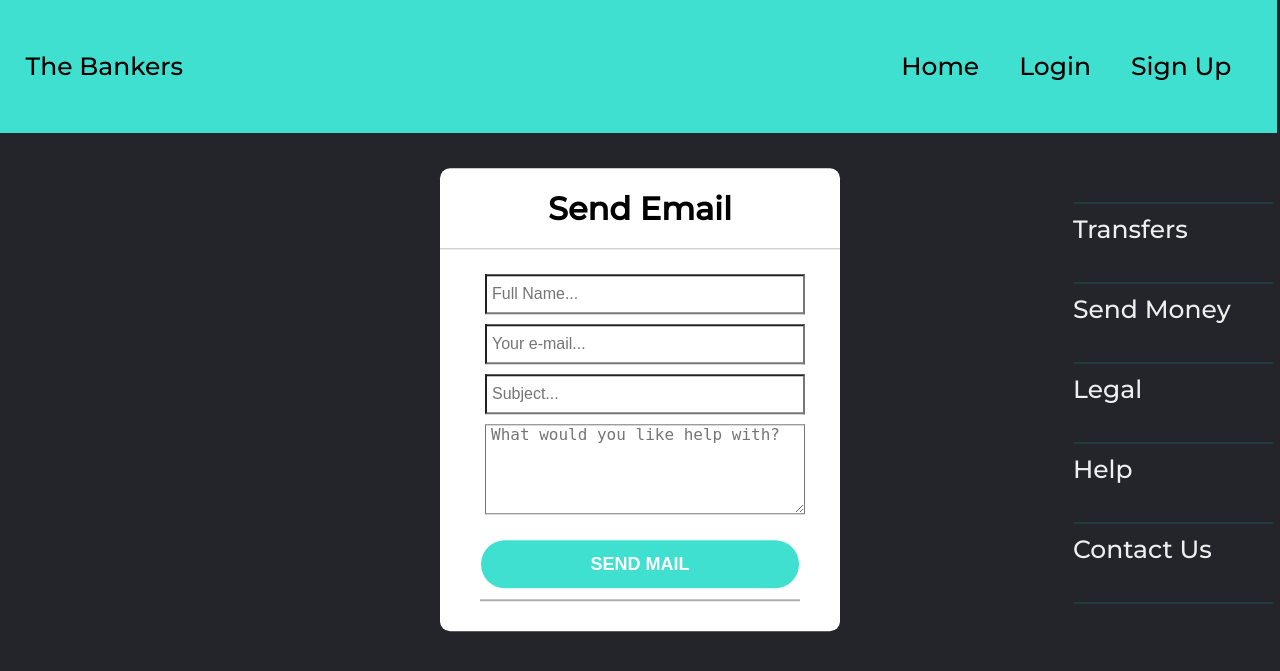
After one commit to Brick0810/The-Bankers, a PHP site: page /contactUs.php in a window 1280 px wide. The commit adds this page. Shown: the top 671 px of the page. Run offline with PHP 8.4, Linux system fonts and the light colour scheme.

Commit message:
Implemented contact us page

```diff
--- /dev/null
+++ b/The-Bankers-Branch_Test/Bankers/contactUs.php
@@ -0,0 +1,23 @@
+<?php
+include "header.html";
+include "include/functions.php";
+include "navbar.php";
+?>
+
+<body id="signup">
+    <div class="signup">
+        <h1>Send Email</h1>
+          <form class="contact-form" action="https://formsubmit.co/U2066800@unimail.hud.ac.uk" method="post">
+              <div class="text">
+                  <input type="text" name="name" placeholder="Full Name..." required>
+                  <input type="email" name="email" class="form-control" placeholder="Your e-mail..." required>
+                  <input type="text" name="subject" placeholder="Subject..." required>
+                  <textarea placeholder="What would you like help with?" class="messageBox" name="message" rows="10" required></textarea>
+                  <input type="hidden" name="_template" value="box">
+                  <input type="hidden" name="_captcha" value="false">
+                  <input type="hidden" name="_next" value="https://selene.hud.ac.uk/u2066800/include/contactUs-include.php">
+                  <button type="submit" name="submit">SEND MAIL</button>
+            </div>
+          </form>
+    </div>
+</body>
--- /dev/null
+++ b/The-Bankers-Branch_Test/Bankers/include/contactUs-include.php
@@ -0,0 +1,4 @@
+<?php
+
+echo '<script>alert("Thank you for submitting a request! Your email has been received and we will reply as soon as possible!")
+window.location.href = "https://selene.hud.ac.uk/u2066800/index.php";</script>';
--- a/The-Bankers-Branch_Test/Bankers/sendMoney.php
+++ b/The-Bankers-Branch_Test/Bankers/sendMoney.php
@@ -34,6 +34,7 @@ if($_SESSION["userName"] != ""){ // Checks if the user is logged in, so they can
             </div>
             <?php
             if(isset($_GET['error'])){ // checks against the URL to see if the text error exists in the URL
+                echo "<div class ='error'>";
                 if($_GET["error"] == "emptyInput"){
                     echo "<p>Please fill in all the boxes!</p>";
                 }
@@ -55,6 +56,7 @@ if($_SESSION["userName"] != ""){ // Checks if the user is logged in, so they can
                 else if ($_GET["error"] == "none") {
                     echo "<script>alert('The transactions has completed successfully!');</script>";
                 }
+                echo "</div>";
             }
             ?>
         </form>
--- a/The-Bankers-Branch_Test/Bankers/style/style.css
+++ b/The-Bankers-Branch_Test/Bankers/style/style.css
@@ -151,6 +151,15 @@ form .text{
   margin: -5px 0 15px 5px;
 }
 
+.text .messageBox{
+  width: 100%;
+  padding: 0 5px;
+  height: 90px;
+  font-size: 16px;
+  background: none;
+  margin: -5px 0 15px 5px;
+}
+
 .text li{
   list-style: none; /* Removes the bullet points that are caused by using <li> */
   font-family: "Montserrat", sans-serif;
@@ -172,6 +181,9 @@ form .text{
   color: #666666;
   text-decoration: none;
 }
+
+
+
 
 
 button[type="submit"]{
@@ -203,6 +215,13 @@ button[type="submit"]{
 
 .signup_link a:hover{
   text-decoration: underline;
+}
+
+
+.error p{
+  text-align: center;
+  font-size: 22px;
+  color: red;
 }
 
 /* Accounts View Styling */
```
